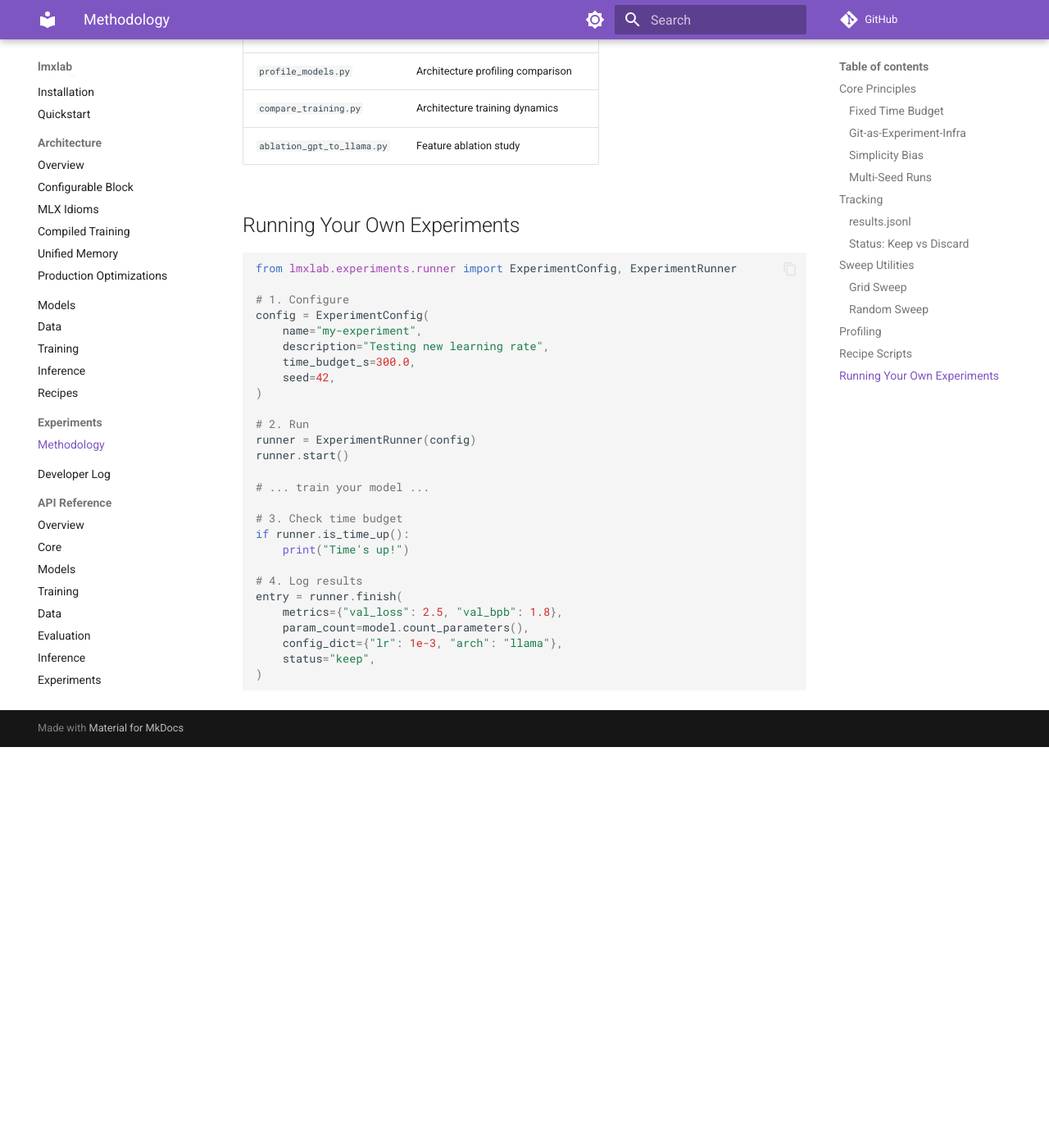
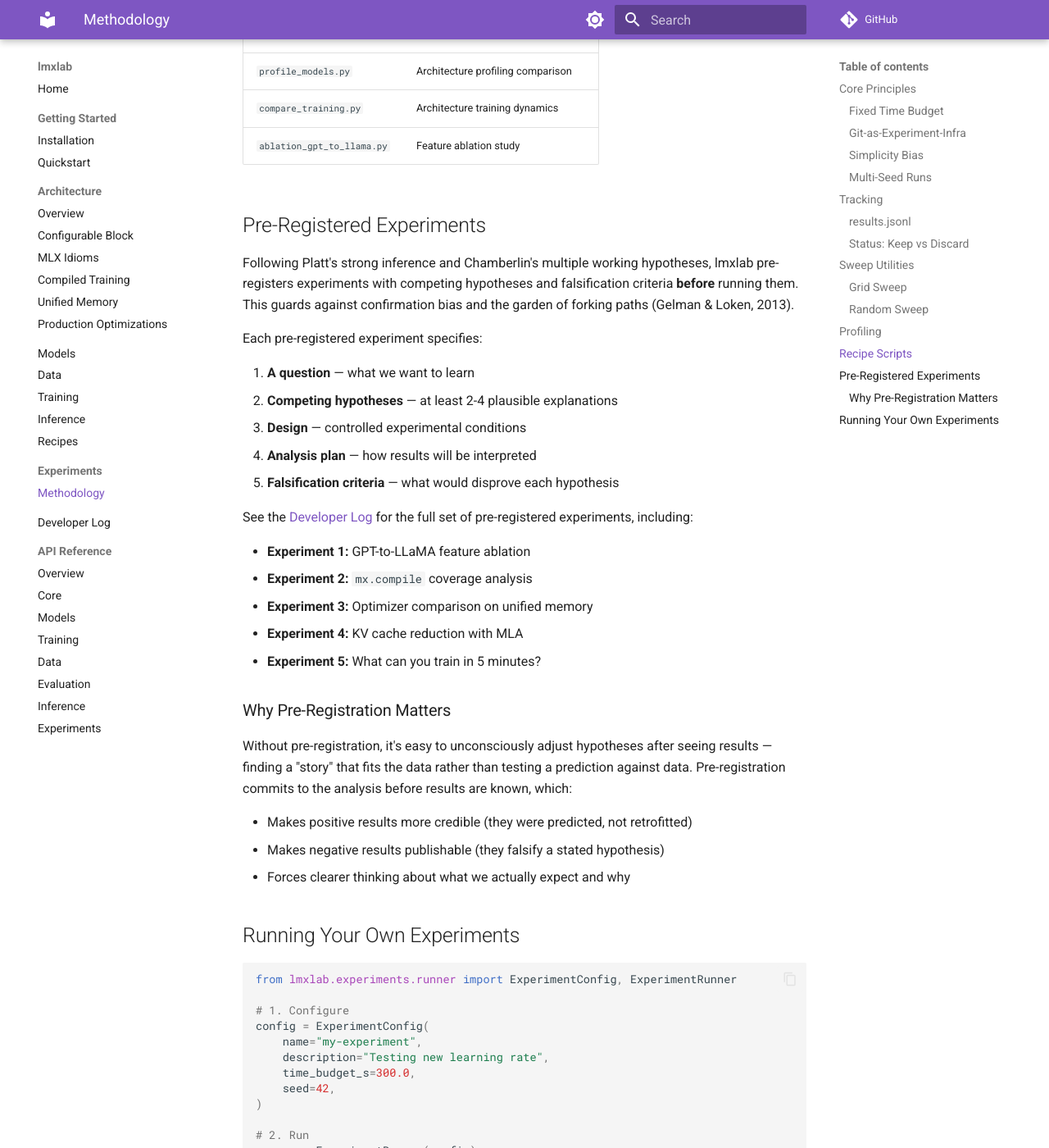
Before and after one commit to michaelellis003/lmxlab, an MkDocs documentation site: the page built from docs/experiments/methodology.md, in a window 1280 px wide and 1400 px high, scrolled down 3864 px. Shown: the whole window at 82% size. Built offline with MkDocs 1.6.1 and Material for MkDocs 9.7.7, drawn with Linux system fonts in a browser that asks for light colours; comment, search, counter and statistics services are not loaded; before the commit the page ends 4775 px from its top, so only the background shows below that.

Commit message:
docs: add pre-registration section to experiment methodology (#77)
Links to the pre-registered experiments in the devlog and explains
why pre-registration matters for credible research.

````diff
--- a/docs/experiments/methodology.md
+++ b/docs/experiments/methodology.md
@@ -172,6 +172,41 @@
 | `compare_training.py` | Architecture training dynamics |
 | `ablation_gpt_to_llama.py` | Feature ablation study |
 
+## Pre-Registered Experiments
+
+Following Platt's strong inference and Chamberlin's multiple working
+hypotheses, lmxlab pre-registers experiments with competing hypotheses
+and falsification criteria **before** running them. This guards against
+confirmation bias and the garden of forking paths (Gelman & Loken, 2013).
+
+Each pre-registered experiment specifies:
+
+1. **A question** — what we want to learn
+2. **Competing hypotheses** — at least 2-4 plausible explanations
+3. **Design** — controlled experimental conditions
+4. **Analysis plan** — how results will be interpreted
+5. **Falsification criteria** — what would disprove each hypothesis
+
+See the [Developer Log](../devlog/index.md#pre-registered-experiment-plans)
+for the full set of pre-registered experiments, including:
+
+- **Experiment 1:** GPT-to-LLaMA feature ablation
+- **Experiment 2:** `mx.compile` coverage analysis
+- **Experiment 3:** Optimizer comparison on unified memory
+- **Experiment 4:** KV cache reduction with MLA
+- **Experiment 5:** What can you train in 5 minutes?
+
+### Why Pre-Registration Matters
+
+Without pre-registration, it's easy to unconsciously adjust hypotheses
+after seeing results — finding a "story" that fits the data rather than
+testing a prediction against data. Pre-registration commits to the
+analysis before results are known, which:
+
+- Makes positive results more credible (they were predicted, not retrofitted)
+- Makes negative results publishable (they falsify a stated hypothesis)
+- Forces clearer thinking about what we actually expect and why
+
 ## Running Your Own Experiments
 
 ```python
````
